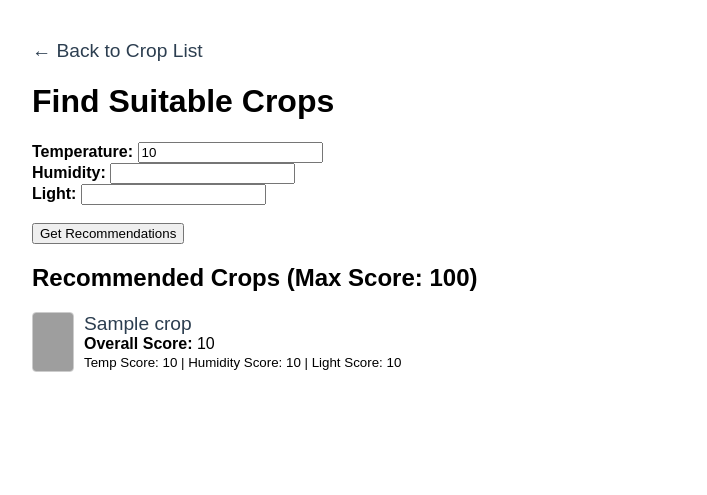
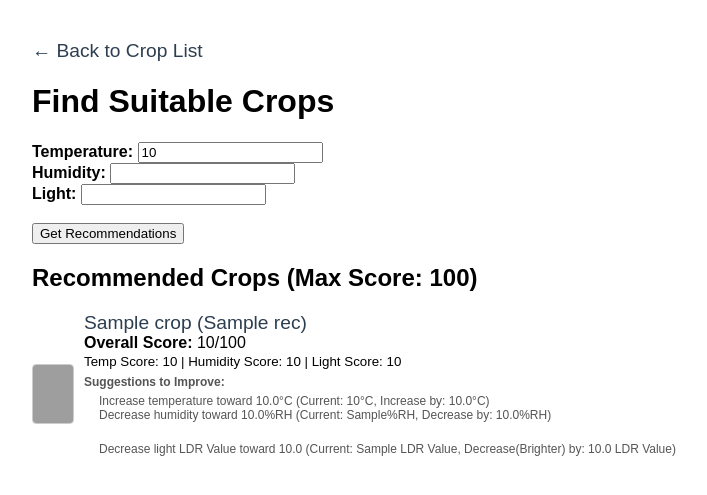
Before and after one commit to PanupunJanin/SmartFarmAdvisor, a Django app: template smartfarm/templates/crops/recommend.html in a window 1280 px wide. Shown: the top 495 px of the page, without its empty margins (8-715 px from the left). Run offline with Django 5.2, Linux system fonts and the light colour scheme; the template is opened without the code that fills it: most values are stand-ins (such as "Sample title", 1, 10 or a date in 2020); grey boxes are pictures that could not be loaded.

Commit message:
Update recommendation system with improved template.

```diff
--- a/smartfarm/templates/crops/recommend.html
+++ b/smartfarm/templates/crops/recommend.html
@@ -47,13 +47,51 @@
                     {% endwith %}
                     <div>
                         <a href="{% url 'smartfarm:crop_detail' rec.crop.id %}">
-                            {{ rec.crop.scientific_name }}
+                            {{ rec.crop.scientific_name }} ({{ rec.first_common_name }})
                         </a><br>
-                        <strong>Overall Score:</strong> {{ rec.overall_score }}<br>
+                        <strong>Overall Score:</strong> {{ rec.overall_score }}/100<br>
                         <small>
                             Temp Score: {{ rec.temp_score }} |
                             Humidity Score: {{ rec.humidity_score }} |
                             Light Score: {{ rec.light_score }}
+                        {% if rec.temp_score < 100 or rec.humidity_score < 100 or rec.light_score < 100 %}
+                            <div style="margin-top: 5px; font-size: 0.9em; color: #555;">
+                                <strong>Suggestions to Improve:</strong>
+                                <ul style="margin: 5px 0 0 15px;">
+                                    {% if rec.temp_score < 100 %}
+                                            {% if rec.temp_delta > 0 %}
+                                                Increase temperature toward {{ rec.optimal_temp|floatformat:1 }}°C
+                                                (Current: {{ rec.input_temp }}°C, Increase by: {{ rec.temp_delta_abs|floatformat:1 }}°C)
+                                            {% else %}
+                                                Decrease temperature toward {{ rec.optimal_temp|floatformat:1 }}°C
+                                                (Current: {{ rec.input_temp }}°C, Decrease by: {{ rec.temp_delta_abs|floatformat:1 }}°C)
+                                            {% endif %}
+                                    {% endif %}
+                                    {% if rec.humidity_score < 100 %}
+                                        <li>
+                                            {% if rec.humidity_delta > 0 %}
+                                                Increase humidity toward {{ rec.optimal_humidity|floatformat:1 }}%RH
+                                                (Current: {{ rec.input_humidity }}%RH, Increase by: {{ rec.humidity_delta_abs|floatformat:1 }}%RH)
+                                            {% else %}
+                                                Decrease humidity toward {{ rec.optimal_humidity|floatformat:1 }}%RH
+                                                (Current: {{ rec.input_humidity }}%RH, Decrease by: {{ rec.humidity_delta_abs|floatformat:1 }}%RH)
+                                            {% endif %}
+                                        </li>
+                                    {% endif %}
+                                    {% if rec.light_score < 100 %}
+                                        <li>
+                                            {% if rec.light_delta > 0 %}
+                                                Increase light LDR Value toward {{ rec.optimal_light|floatformat:1 }}
+                                                (Current: {{ rec.input_light }} LDR Value, Increase(Darker) by: {{ rec.light_delta_abs|floatformat:1 }} LDR Value)
+                                            {% else %}
+                                                Decrease light LDR Value toward {{ rec.optimal_light|floatformat:1 }}
+                                                (Current: {{ rec.input_light }} LDR Value, Decrease(Brighter) by: {{ rec.light_delta_abs|floatformat:1 }} LDR Value)
+                                            {% endif %}
+                                        </li>
+                                    {% endif %}
+                                </ul>
+                            </div>
+                        {% endif %}
                         </small>
                     </div>
                 </li>
```
Also changed, not shown: smartfarm/templates/crops/index.html (+15 -2 lines), smartfarm/views.py (+25 -2 lines).
